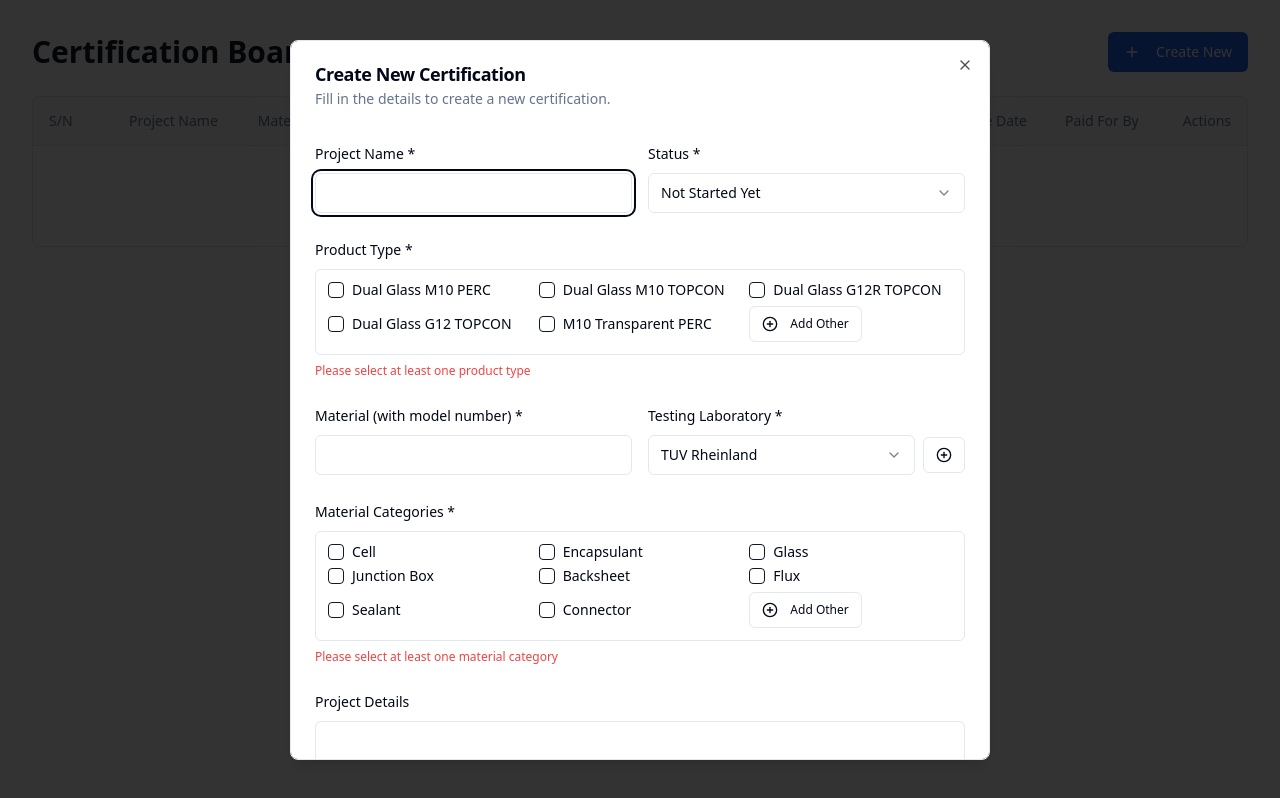
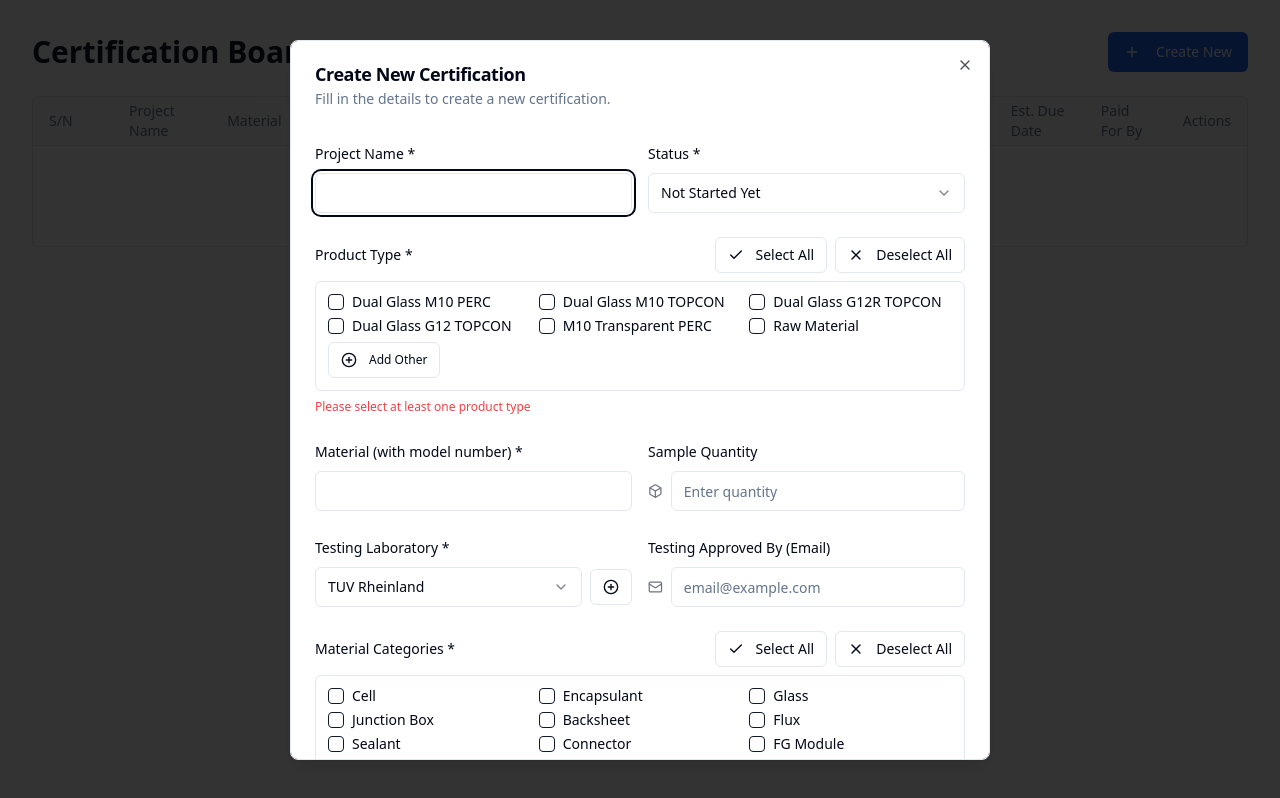
Before and after one commit to aarnav1729/certs, a React (Vite) app: page / in a window 1280 px wide. Both pictures are taken after a click on the button "Create New". Built offline with nearby package versions, Linux system fonts and the light colour scheme.

Commit message:
Add new fields and features to certifications
Adds new fields, updates due date handling, adds new options to select fields, and fixes edit functionality.

```diff
--- a/src/components/CertificationForm.tsx
+++ b/src/components/CertificationForm.tsx
@@ -1,3 +1,4 @@
+
 import { useState, useEffect } from "react";
 import {
   Dialog,
@@ -22,7 +23,8 @@ import {
   MaterialCategory,
   ProductType,
   TestingLaboratory,
-  PRODUCT_TYPES
+  PRODUCT_TYPES,
+  DueDateChange
 } from "@/lib/types";
 import {
   fileToBase64,
@@ -34,7 +36,7 @@ import {
   saveCustomMaterialCategory
 } from "@/lib/storage";
 import { format } from "date-fns";
-import { X, Upload, PlusCircle } from "lucide-react";
+import { X, Upload, PlusCircle, Mail, Calendar, History, Box, Check } from "lucide-react";
 
 interface CertificationFormProps {
   isOpen: boolean;
@@ -51,23 +53,26 @@ export function CertificationForm({
   initialData,
   mode
 }: CertificationFormProps) {
-  const [projectName, setProjectName] = useState(initialData?.projectName || '');
-  const [projectDetails, setProjectDetails] = useState(initialData?.projectDetails || '');
-  const [productType, setProductType] = useState<ProductType>(initialData?.productType || []);
+  const [projectName, setProjectName] = useState('');
+  const [projectDetails, setProjectDetails] = useState('');
+  const [productType, setProductType] = useState<ProductType>([]);
   const [customProductType, setCustomProductType] = useState('');
-  const [materialCategories, setMaterialCategories] = useState<MaterialCategory[]>(initialData?.materialCategories || []);
+  const [materialCategories, setMaterialCategories] = useState<MaterialCategory[]>([]);
   const [customMaterialCategory, setCustomMaterialCategory] = useState('');
-  const [material, setMaterial] = useState(initialData?.material || '');
-  const [testingLaboratory, setTestingLaboratory] = useState<TestingLaboratory>(initialData?.testingLaboratory || 'TUV Rheinland');
+  const [material, setMaterial] = useState('');
+  const [testingLaboratory, setTestingLaboratory] = useState<TestingLaboratory>('TUV Rheinland');
+  const [testingApprovedBy, setTestingApprovedBy] = useState('');
   const [customTestingLaboratory, setCustomTestingLaboratory] = useState('');
-  const [status, setStatus] = useState<CertificationStatus>(initialData?.status || 'Not Started Yet');
-  const [dueDate, setDueDate] = useState(initialData?.dueDate ? initialData.dueDate.split('T')[0] : '');
-  const [remarks, setRemarks] = useState(initialData?.remarks || '');
-  const [uploads, setUploads] = useState<UploadFile[]>(initialData?.uploads || []);
-  const [paidForBy, setPaidForBy] = useState<PaidForBy>(initialData?.paymentInfo?.paidForBy || 'Premier');
-  const [amount, setAmount] = useState<number | undefined>(initialData?.paymentInfo?.amount);
-  const [supplierName, setSupplierName] = useState(initialData?.paymentInfo?.supplierName || '');
-  const [invoiceAttachment, setInvoiceAttachment] = useState<UploadFile | undefined>(initialData?.paymentInfo?.invoiceAttachment);
+  const [status, setStatus] = useState<CertificationStatus>('Not Started Yet');
+  const [dueDate, setDueDate] = useState('');
+  const [dueDateHistory, setDueDateHistory] = useState<DueDateChange[]>([]);
+  const [remarks, setRemarks] = useState('');
+  const [uploads, setUploads] = useState<UploadFile[]>([]);
+  const [paidForBy, setPaidForBy] = useState<PaidForBy>('Premier');
+  const [amount, setAmount] = useState<number | undefined>();
+  const [supplierName, setSupplierName] = useState('');
+  const [invoiceAttachment, setInvoiceAttachment] = useState<UploadFile | undefined>();
+  const [sampleQuantity, setSampleQuantity] = useState<number | undefined>();
 
   const [allProductTypes, setAllProductTypes] = useState<string[]>([]);
   const [allTestingLaboratories, setAllTestingLaboratories] = useState<TestingLaboratory[]>([]);
@@ -77,17 +82,68 @@ export function CertificationForm({
   const [showCustomMaterialCategory, setShowCustomMaterialCategory] = useState(false);
 
   const [isSubmitting, setIsSubmitting] = useState(false);
+  const [showDueDateHistory, setShowDueDateHistory] = useState(false);
 
   const isViewMode = mode === 'view';
   const isEditMode = mode === 'edit';
   const isCreateMode = mode === 'create';
 
-  // Load all custom options when the component mounts
+  // Load all custom options and initialize form with initialData when the component mounts or mode changes
   useEffect(() => {
     setAllProductTypes(getAllProductTypes());
     setAllTestingLaboratories(getAllTestingLaboratories());
     setAllMaterialCategories(getAllMaterialCategories());
-  }, [isOpen]);
+
+    // Initialize form with initialData
+    if (initialData) {
+      setProjectName(initialData.projectName || '');
+      setProjectDetails(initialData.projectDetails || '');
+      setProductType(Array.isArray(initialData.productType) ? initialData.productType : []);
+      setMaterialCategories(initialData.materialCategories || []);
+      setMaterial(initialData.material || '');
+      setTestingLaboratory(initialData.testingLaboratory || 'TUV Rheinland');
+      setTestingApprovedBy(initialData.testingApprovedBy || '');
+      setStatus(initialData.status || 'Not Started Yet');
+      setDueDate(initialData.dueDate ? initialData.dueDate.split('T')[0] : '');
+      setDueDateHistory(initialData.dueDateHistory || []);
+      setRemarks(initialData.remarks || '');
+      setUploads(initialData.uploads || []);
+      setPaidForBy(initialData.paymentInfo?.paidForBy || 'Premier');
+      setAmount(initialData.paymentInfo?.amount);
+      setSupplierName(initialData.paymentInfo?.supplierName || '');
+      setInvoiceAttachment(initialData.paymentInfo?.invoiceAttachment);
+      setSampleQuantity(initialData.sampleQuantity || undefined);
+    } else {
+      // Reset form if no initialData
+      resetForm();
+    }
+  }, [initialData, isOpen, mode]);
+
+  const resetForm = () => {
+    setProjectName('');
+    setProjectDetails('');
+    setProductType([]);
+    setCustomProductType('');
+    setShowCustomProductType(false);
+    setMaterialCategories([]);
+    setCustomMaterialCategory('');
+    setShowCustomMaterialCategory(false);
+    setMaterial('');
+    setTestingLaboratory('TUV Rheinland');
+    setTestingApprovedBy('');
+    setCustomTestingLaboratory('');
+    setShowCustomTestingLaboratory(false);
+    setStatus('Not Started Yet');
+    setDueDate('');
+    setDueDateHistory([]);
+    setRemarks('');
+    setUploads([]);
+    setPaidForBy('Premier');
+    setAmount(undefined);
+    setSupplierName('');
+    setInvoiceAttachment(undefined);
+    setSampleQuantity(undefined);
+  };
 
   const handleSubmit = async (e: React.FormEvent) => {
     e.preventDefault();
@@ -120,6 +176,16 @@ export function CertificationForm({
         setAllTestingLaboratories(prev => [...prev, customTestingLaboratory]);
       }
 
+      // Handle due date change history for edit mode
+      let updatedDueDateHistory = [...dueDateHistory];
+      if (isEditMode && initialData && dueDate !== initialData.dueDate.split('T')[0]) {
+        updatedDueDateHistory.push({
+          previousDate: initialData.dueDate,
+          newDate: new Date(dueDate).toISOString(),
+          changedAt: new Date().toISOString()
+        });
+      }
+
       // Create payment info object
       const paymentInfo = {
         paidForBy,
@@ -135,35 +201,19 @@ export function CertificationForm({
         materialCategories,
         material,
         testingLaboratory: finalTestingLaboratory,
+        testingApprovedBy,
         status,
         dueDate: new Date(dueDate).toISOString(),
+        dueDateHistory: updatedDueDateHistory,
         remarks,
         uploads,
-        paymentInfo
+        paymentInfo,
+        sampleQuantity
       });
 
       // Reset form if creating
       if (isCreateMode) {
-        setProjectName('');
-        setProjectDetails('');
-        setProductType([]);
-        setCustomProductType('');
-        setShowCustomProductType(false);
-        setMaterialCategories([]);
-        setCustomMaterialCategory('');
-        setShowCustomMaterialCategory(false);
-        setMaterial('');
-        setTestingLaboratory('TUV Rheinland');
-        setCustomTestingLaboratory('');
-        setShowCustomTestingLaboratory(false);
-        setStatus('Not Started Yet');
-        setDueDate('');
-        setRemarks('');
-        setUploads([]);
-        setPaidForBy('Premier');
-        setAmount(undefined);
-        setSupplierName('');
-        setInvoiceAttachment(undefined);
+        resetForm();
       }
 
       onClose();
@@ -266,6 +316,22 @@ export function CertificationForm({
     }
   };
 
+  const selectAllProductTypes = () => {
+    setProductType([...allProductTypes]);
+  };
+
+  const deselectAllProductTypes = () => {
+    setProductType([]);
+  };
+
+  const selectAllMaterialCategories = () => {
+    setMaterialCategories([...allMaterialCategories]);
+  };
+
+  const deselectAllMaterialCategories = () => {
+    setMaterialCategories([]);
+  };
+
   return (
     <Dialog open={isOpen} onOpenChange={onClose}>
       <DialogContent className="sm:max-w-[700px] max-h-[90vh] overflow-y-auto">
@@ -314,7 +380,29 @@ export function CertificationForm({
             </div>
 
             <div className="space-y-2">
-              <Label htmlFor="productType">Product Type *</Label>
+              <div className="flex justify-between items-center">
+                <Label htmlFor="productType">Product Type *</Label>
+                {!isViewMode && (
+                  <div className="flex space-x-2">
+                    <Button
+                      type="button"
+                      variant="outline"
+                      size="sm"
+                      onClick={selectAllProductTypes}
+                    >
+                      <Check className="h-3 w-3 mr-1" /> Select All
+                    </Button>
+                    <Button
+                      type="button"
+                      variant="outline"
+                      size="sm"
+                      onClick={deselectAllProductTypes}
+                    >
+                      <X className="h-3 w-3 mr-1" /> Deselect All
+                    </Button>
+                  </div>
+                )}
+              </div>
               <div className="grid grid-cols-3 gap-2 border p-3 rounded-md">
                 {allProductTypes.map((type) => (
                   <div className="flex items-center space-x-2" key={type}>
@@ -397,6 +485,25 @@ export function CertificationForm({
               </div>
 
               <div className="space-y-2">
+                <Label htmlFor="sampleQuantity">Sample Quantity</Label>
+                <div className="flex items-center gap-2">
+                  <Box className="h-4 w-4 text-gray-500" />
+                  <Input
+                    id="sampleQuantity"
+                    type="number"
+                    min="0"
+                    step="1"
+                    value={sampleQuantity || ''}
+                    onChange={(e) => setSampleQuantity(e.target.value ? parseInt(e.target.value) : undefined)}
+                    disabled={isViewMode}
+                    placeholder="Enter quantity"
+                  />
+                </div>
+              </div>
+            </div>
+
+            <div className="grid grid-cols-2 gap-4">
+              <div className="space-y-2">
                 <Label htmlFor="testingLaboratory">Testing Laboratory *</Label>
                 {!showCustomTestingLaboratory ? (
                   <div className="flex items-center gap-2">
@@ -451,10 +558,47 @@ export function CertificationForm({
                   </div>
                 )}
               </div>
+
+              <div className="space-y-2">
+                <Label htmlFor="testingApprovedBy">Testing Approved By (Email)</Label>
+                <div className="flex items-center gap-2">
+                  <Mail className="h-4 w-4 text-gray-500" />
+                  <Input
+                    id="testingApprovedBy"
+                    type="email"
+                    value={testingApprovedBy}
+                    onChange={(e) => setTestingApprovedBy(e.target.value)}
+                    disabled={isViewMode}
+                    placeholder="email@example.com"
+                  />
+                </div>
+              </div>
             </div>
 
             <div className="space-y-2">
-              <Label htmlFor="materialCategories">Material Categories *</Label>
+              <div className="flex justify-between items-center">
+                <Label htmlFor="materialCategories">Material Categories *</Label>
+                {!isViewMode && (
+                  <div className="flex space-x-2">
+                    <Button
+                      type="button"
+                      variant="outline"
+                      size="sm"
+                      onClick={selectAllMaterialCategories}
+                    >
+                      <Check className="h-3 w-3 mr-1" /> Select All
+                    </Button>
+                    <Button
+                      type="button"
+                      variant="outline"
+                      size="sm"
+                      onClick={deselectAllMaterialCategories}
+                    >
+                      <X className="h-3 w-3 mr-1" /> Deselect All
+                    </Button>
+                  </div>
+                )}
+              </div>
               <div className="grid grid-cols-3 gap-2 border p-3 rounded-md">
                 {allMaterialCategories.map((category) => (
                   <div className="flex items-center space-x-2" key={category}>
@@ -536,17 +680,45 @@ export function CertificationForm({
 
             <div className="grid grid-cols-2 gap-4">
               <div className="space-y-2">
-                <Label htmlFor="dueDate">Due Date *</Label>
+                <div className="flex items-center gap-2">
+                  <Label htmlFor="dueDate">Estimated Due Date *</Label>
+                  <Calendar className="h-4 w-4 text-gray-500" />
+                </div>
                 <Input
                   id="dueDate"
                   type="date"
                   value={dueDate}
                   onChange={(e) => setDueDate(e.target.value)}
-                  disabled={isEditMode || isViewMode}
+                  disabled={isViewMode}
                   required
                 />
-                {(isEditMode || isViewMode) && (
-                  <p className="text-xs text-muted-foreground">Due date cannot be changed after creation.</p>
+                {dueDateHistory && dueDateHistory.length > 0 && (
+                  <Button
+                    type="button"
+                    variant="outline"
+                    size="sm"
+                    onClick={() => setShowDueDateHistory(!showDueDateHistory)}
+                    className="mt-2 w-full flex items-center justify-center"
+                  >
+                    <History className="h-4 w-4 mr-2" />
+                    {showDueDateHistory ? "Hide History" : "Show History"}
+                  </Button>
+                )}
+                {showDueDateHistory && dueDateHistory && dueDateHistory.length > 0 && (
+                  <div className="border rounded-md p-2 mt-2 bg-gray-50 max-h-[150px] overflow-y-auto">
+                    <p className="text-sm font-medium mb-1">Due Date Change History:</p>
+                    {dueDateHistory.map((change, index) => (
+                      <div key={index} className="text-xs border-b last:border-b-0 py-1">
+                        <p>
+                          Changed from {format(new Date(change.previousDate), 'dd MMM yyyy')} to{' '}
+                          {format(new Date(change.newDate), 'dd MMM yyyy')}
+                        </p>
+                        <p className="text-gray-500">
+                          {format(new Date(change.changedAt), 'dd MMM yyyy HH:mm')}
+                        </p>
+                      </div>
+                    ))}
+                  </div>
                 )}
               </div>
             </div>
--- a/src/components/CertificationTable.tsx
+++ b/src/components/CertificationTable.tsx
@@ -1,3 +1,4 @@
+
 import { useState } from "react";
 import {
   Table,
@@ -64,9 +65,11 @@ export function CertificationTable({
             <TableHead>Product Type</TableHead>
             <TableHead>Material Categories</TableHead>
             <TableHead>Testing Lab</TableHead>
+            <TableHead>Approved By</TableHead>
+            <TableHead>Sample Qty</TableHead>
             <TableHead>Status</TableHead>
             <TableHead>Last Updated</TableHead>
-            <TableHead>Due Date</TableHead>
+            <TableHead>Est. Due Date</TableHead>
             <TableHead>Paid For By</TableHead>
             <TableHead className="text-right">Actions</TableHead>
           </TableRow>
@@ -74,7 +77,7 @@ export function CertificationTable({
         <TableBody>
           {certifications.length === 0 ? (
             <TableRow>
-              <TableCell colSpan={11} className="text-center py-10 text-gray-500">
+              <TableCell colSpan={13} className="text-center py-10 text-gray-500">
                 No certifications found. Create a new one to get started.
               </TableCell>
             </TableRow>
@@ -131,6 +134,8 @@ export function CertificationTable({
                     </div>
                   </TableCell>
                   <TableCell>{certification.testingLaboratory}</TableCell>
+                  <TableCell>{certification.testingApprovedBy || '-'}</TableCell>
+                  <TableCell>{certification.sampleQuantity || '-'}</TableCell>
                   <TableCell>
                     <Badge
                       variant="outline"
@@ -142,6 +147,11 @@ export function CertificationTable({
                   <TableCell>{formatDate(certification.lastUpdatedOn)}</TableCell>
                   <TableCell className={overdue ? "text-red-600 font-medium" : ""}>
                     {formatDate(certification.dueDate)}
+                    {certification.dueDateHistory && certification.dueDateHistory.length > 0 && (
+                      <Badge variant="outline" className="ml-1 text-xs">
+                        Updated
+                      </Badge>
+                    )}
                   </TableCell>
                   <TableCell>
                     {certification.paymentInfo.paidForBy}
--- a/src/lib/storage.ts
+++ b/src/lib/storage.ts
@@ -1,4 +1,5 @@
-import { Certification, CertificationStatus, UploadFile, ProductType, TestingLaboratory, MaterialCategory, PRODUCT_TYPES, TESTING_LABORATORIES, MATERIAL_CATEGORIES } from "./types";
+
+import { Certification, CertificationStatus, UploadFile, ProductType, TestingLaboratory, MaterialCategory, PRODUCT_TYPES, TESTING_LABORATORIES, MATERIAL_CATEGORIES, DueDateChange } from "./types";
 
 const STORAGE_KEY = 'cert-board-certifications';
 const CUSTOM_PRODUCT_TYPES_KEY = 'cert-board-custom-product-types';
--- a/src/lib/types.ts
+++ b/src/lib/types.ts
@@ -1,3 +1,4 @@
+
 export type ProductType = string[];
 
 export const PRODUCT_TYPES: string[] = [
@@ -5,7 +6,8 @@ export const PRODUCT_TYPES: string[] = [
   'Dual Glass M10 TOPCON',
   'Dual Glass G12R TOPCON',
   'Dual Glass G12 TOPCON',
-  'M10 Transparent PERC'
+  'M10 Transparent PERC',
+  'Raw Material'
 ];
 
 export type MaterialCategory =
@@ -17,6 +19,7 @@ export type MaterialCategory =
   | 'Flux'
   | 'Sealant'
   | 'Connector'
+  | 'FG Module'
   | string;
 
 export const MATERIAL_CATEGORIES: MaterialCategory[] = [
@@ -27,7 +30,8 @@ export const MATERIAL_CATEGORIES: MaterialCategory[] = [
   'Backsheet',
   'Flux',
   'Sealant',
-  'Connector'
+  'Connector',
+  'FG Module'
 ];
 
 export type TestingLaboratory =
@@ -64,6 +68,12 @@ export interface PaymentInfo {
   invoiceAttachment?: UploadFile;
 }
 
+export interface DueDateChange {
+  previousDate: string;
+  newDate: string;
+  changedAt: string;
+}
+
 export interface Certification {
   id: string;
   serialNumber: number;
@@ -73,11 +83,14 @@ export interface Certification {
   materialCategories: MaterialCategory[];
   material: string;
   testingLaboratory: TestingLaboratory;
+  testingApprovedBy?: string;
   status: CertificationStatus;
   dueDate: string;
+  dueDateHistory?: DueDateChange[];
   lastUpdatedOn: string;
   remarks: string;
   uploads: UploadFile[];
   paymentInfo: PaymentInfo;
+  sampleQuantity?: number;
   createdAt: string;
 }
```
